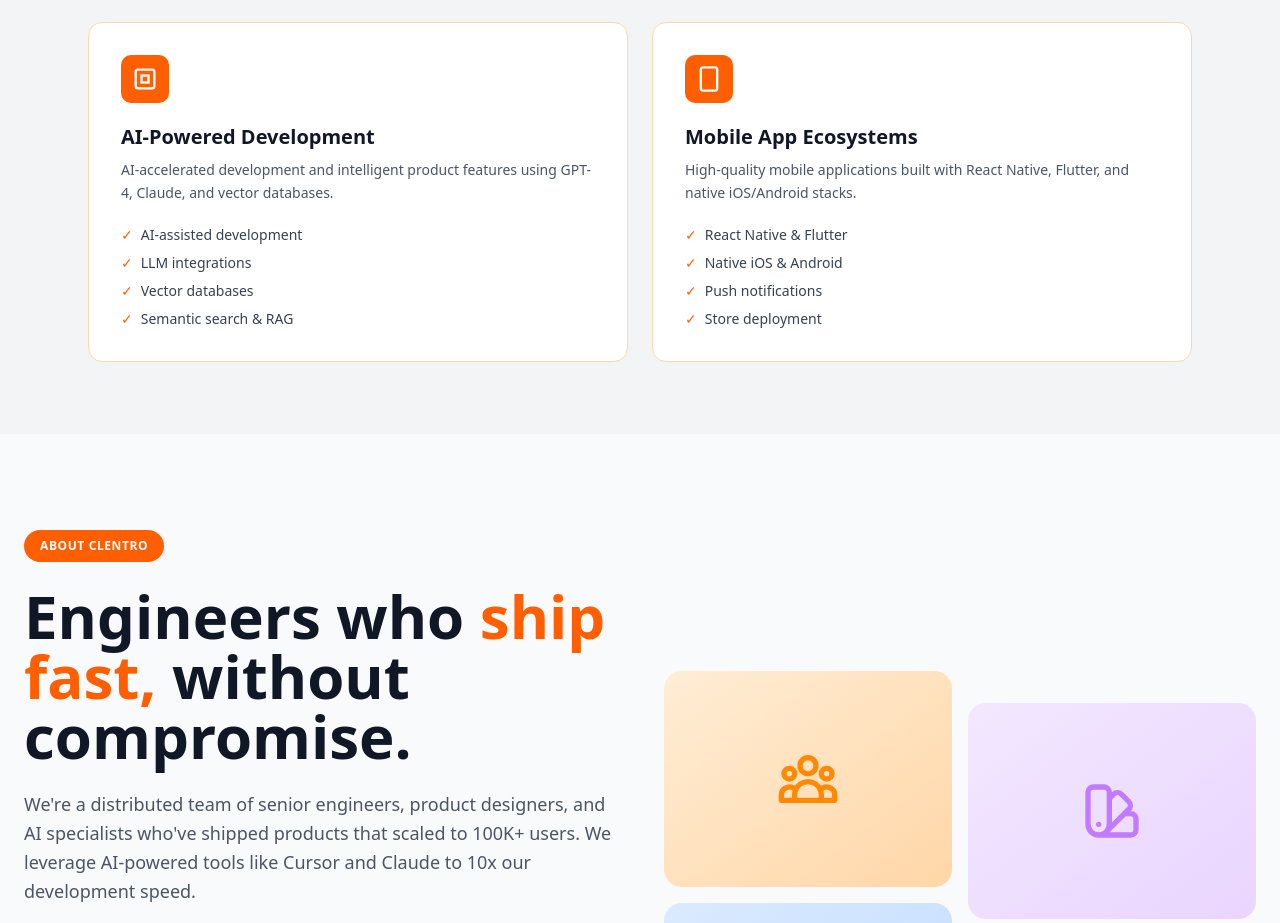
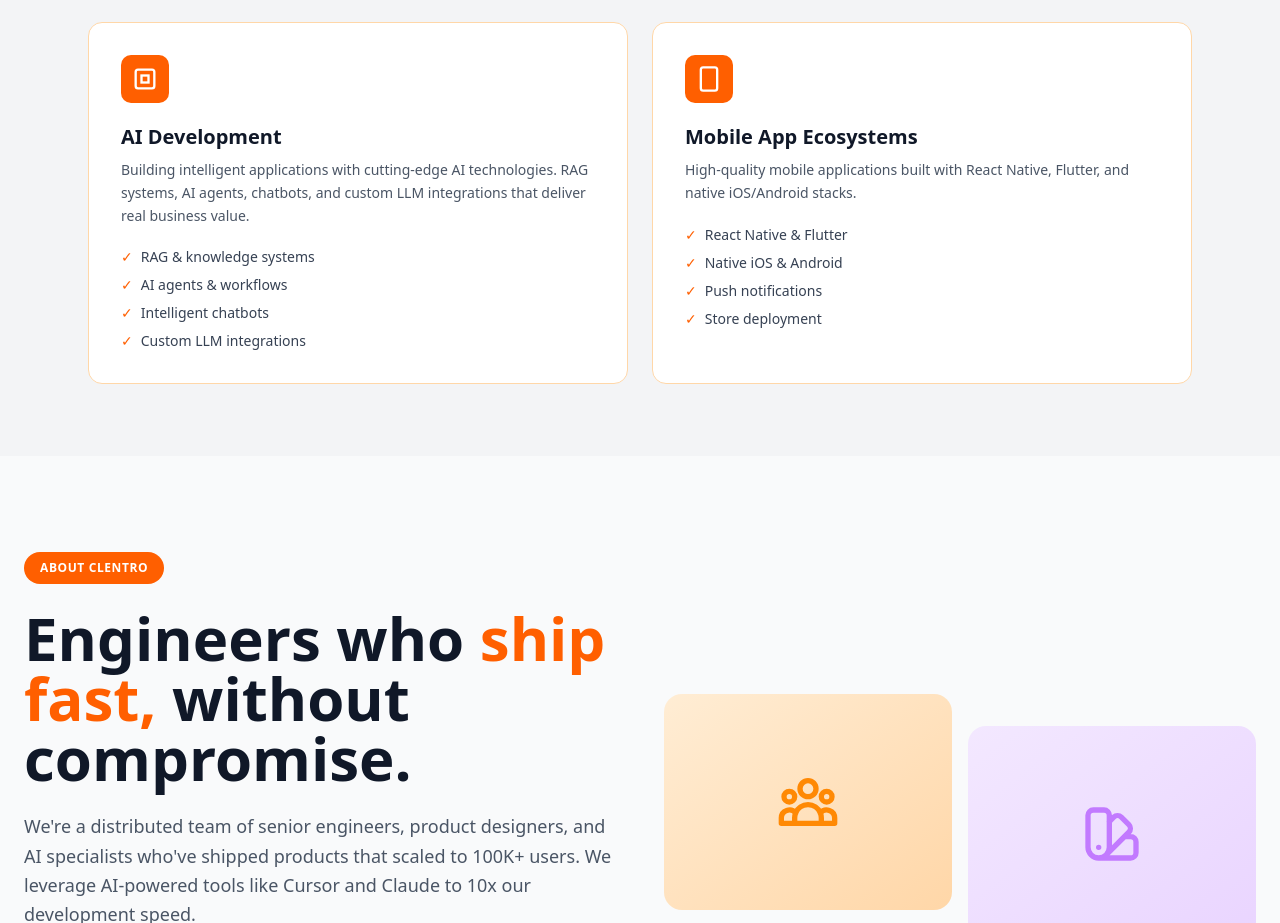
Before and after one commit to HarisChandio/clentro, a Next.js app: page / in a window 1280 px wide. Shown: the part 4152-5075 px from the top of the page. Built offline with nearby package versions, Linux system fonts and the light colour scheme.

Commit message:
feat: AI

```diff
--- a/components/Capabilities.tsx
+++ b/components/Capabilities.tsx
@@ -34,14 +34,14 @@ const capabilities: CapabilityItem[] = [
   },
   {
     icon: "cpu",
-    title: "AI-Powered Development",
+    title: "AI Development",
     description:
-      "AI-accelerated development and intelligent product features using GPT-4, Claude, and vector databases.",
+      "Building intelligent applications with cutting-edge AI technologies. RAG systems, AI agents, chatbots, and custom LLM integrations that deliver real business value.",
     features: [
-      "AI-assisted development",
-      "LLM integrations",
-      "Vector databases",
-      "Semantic search & RAG",
+      "RAG & knowledge systems",
+      "AI agents & workflows",
+      "Intelligent chatbots",
+      "Custom LLM integrations",
     ],
   },
   {
```
